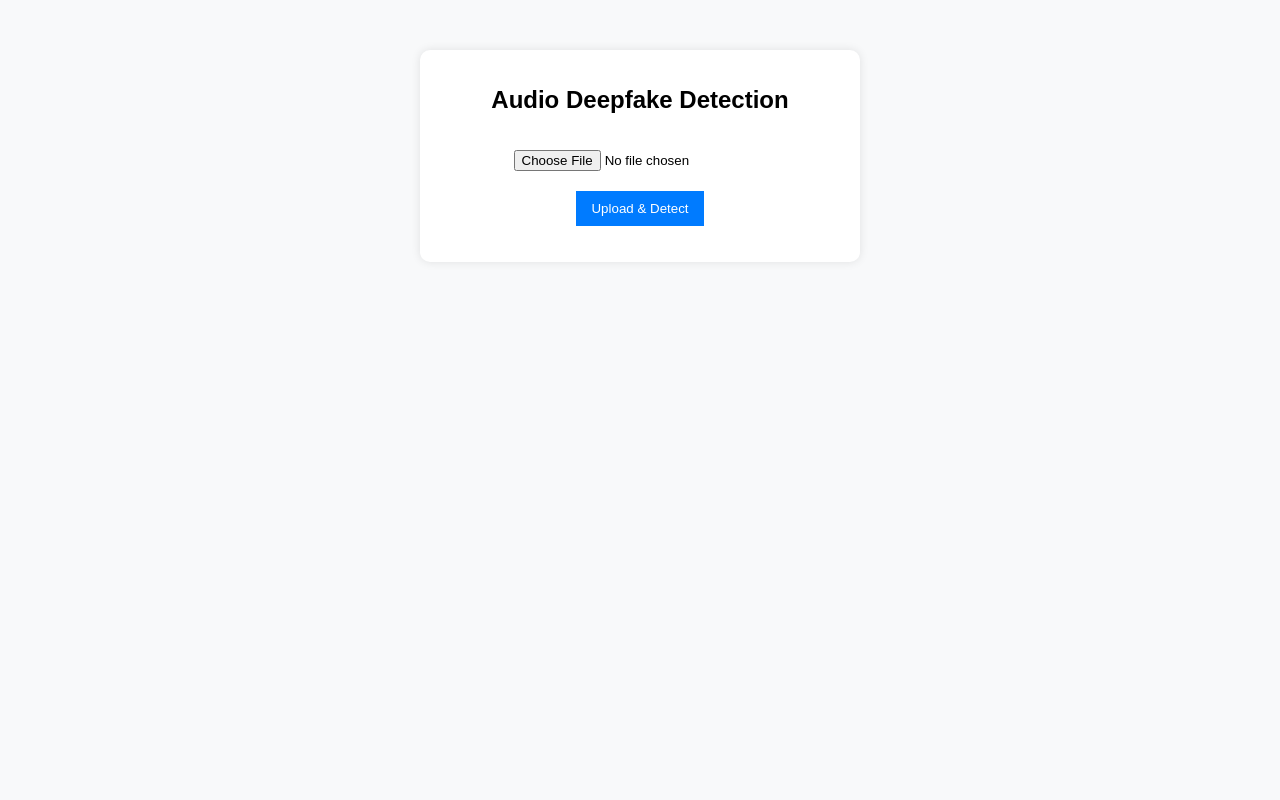
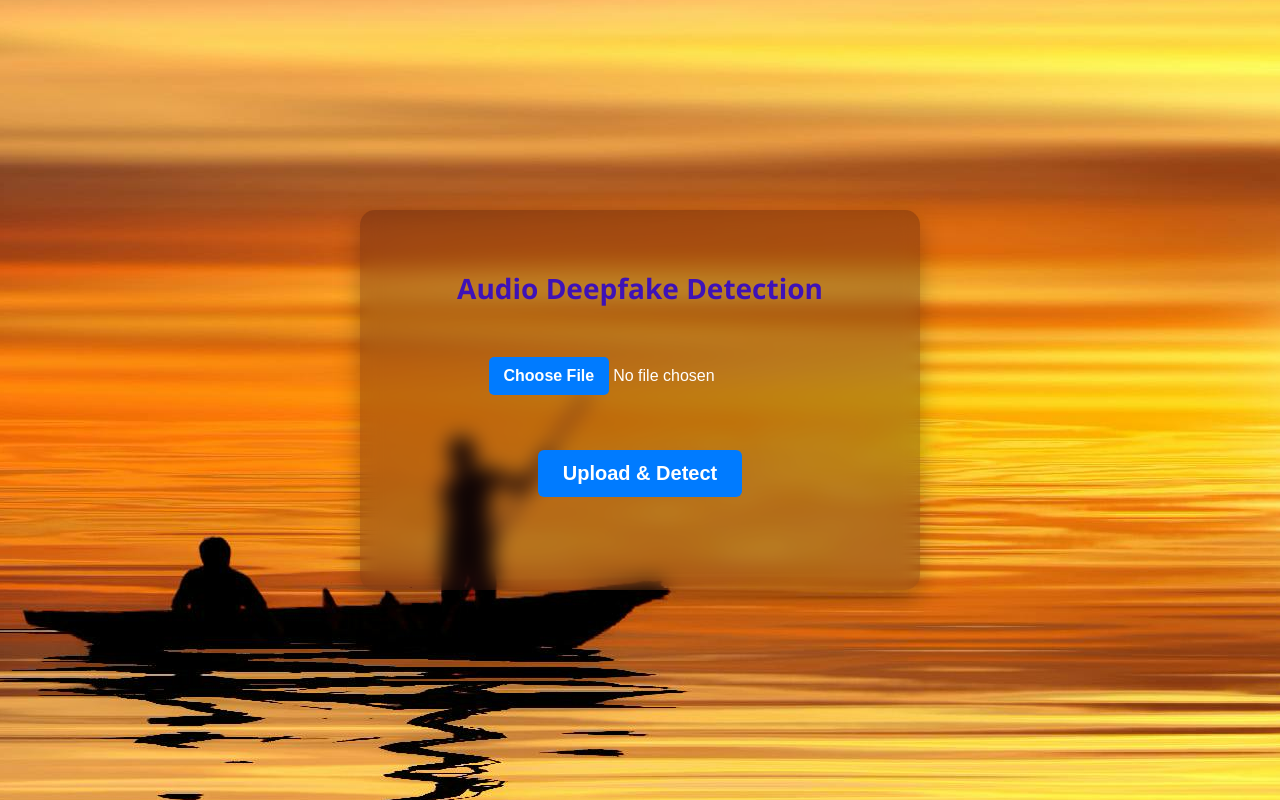
Before and after one commit to aryanshrivastava3138/Audio-Deepfake-Detection, a Flask app: page / in a window 1280 px wide. Run offline with Flask 3, Linux system fonts and the light colour scheme.

Commit message:
update UI

```diff
--- a/static/styles.css
+++ b/static/styles.css
@@ -1,36 +1,101 @@
+/* Use a more modern font */
 body {
-    font-family: Arial, sans-serif;
-    text-align: center;
-    background-color: #f8f9fa;
-    margin: 50px;
+    font-family: 'Segoe UI', Tahoma, Geneva, Verdana, sans-serif;
+    background: url('pexels-jplenio-1435075.jpg') no-repeat center center fixed;
+    margin: 0;
+    padding: 0;
+    display: flex;
+    align-items: center;
+    justify-content: center;
+    height: 100vh;
 }
 
+/* Centered container with soft shadows and padding */
 .container {
-    background: white;
-    padding: 20px;
-    border-radius: 10px;
-    box-shadow: 0px 0px 10px rgba(0, 0, 0, 0.1);
-    max-width: 400px;
-    margin: auto;
+    background: rgba(51, 17, 17, 0.303);  /*transparent white */
+    padding: 40px 30px;
+    border-radius: 15px;
+    box-shadow: 0 10px 25px rgba(0, 0, 0, 0.3);
+    text-align: center;
+    width: 90%;
+    height: 300px;
+    max-width: 500px;
+    animation: fadeIn 0.5s ease-in-out;
+    backdrop-filter: blur(10px); /* glass effect */
 }
 
+/* Stylish heading */
 h1 {
-    font-size: 24px;
+    font-size: 28px;
+    margin-bottom: 25px;
+    color: #3e12b7;
 }
 
-input {
-    margin: 10px 0;
+/* Inputs with spacing and better look */
+/* input[type="file"] {
+    margin: 15px auto;
+    padding: 8px;
+    font-size: 15px;
+} */
+input[type="file"] {
+    margin: 15px auto;
     padding: 10px;
+    font-size: 16px;
+    color: white; /* Changed font color to white */
 }
 
-button {
+input[type="file"]::file-selector-button {
     background-color: #007bff;
     color: white;
     border: none;
     padding: 10px 15px;
+    font-size: 16px;
+    font-weight: bold;
+    border-radius: 5px;
     cursor: pointer;
+    transition: background-color 0.3s ease;
 }
 
+input[type="file"]::file-selector-button:hover {
+    background-color: #08223d;
+}
+
+
+/* Better styled button */
+button {
+    margin-top: 30px;
+    background-color: #007bff;
+    color: white;
+    border: none;
+    padding: 12px 25px;
+    font-size: 20px;
+    font-weight: bold;
+    border-radius: 6px;
+    cursor: pointer;
+    transition: background-color 0.3s ease;
+}
+
+/* Button hover effect */
 button:hover {
-    background-color: #0056b3;
+    background-color: #04213e;
 }
+
+/* Prediction result */
+#result {
+    font-size: 25px;
+    margin-top: 30px;
+    font-weight: bold;
+    color: #f4f3f7;
+}
+
+/* Smooth fade-in animation */
+@keyframes fadeIn {
+    from {
+        opacity: 0;
+        transform: translateY(-20px);
+    }
+    to {
+        opacity: 1;
+        transform: translateY(0);
+    }
+}
--- a/templates/index.html
+++ b/templates/index.html
@@ -4,7 +4,6 @@
     <meta charset="UTF-8">
     <meta name="viewport" content="width=device-width, initial-scale=1.0">
     <title>Audio Deepfake Detection</title>
-    <!-- <link rel="stylesheet" href="styles.css"> -->
     <link rel="stylesheet" href="{{ url_for('static', filename='styles.css') }}">
 </head>
 <body>
@@ -36,7 +35,7 @@
             });
 
             let result = await response.json();
-            document.getElementById("result").innerText = `Prediction: ${result.prediction}`;
+            document.getElementById("result").innerText = `Prediction: The Audio is  ${result.prediction}`;
         });
     </script>
 </body>
```
Also changed, not shown: static/324324.jpg (added), static/5764.jpg (added), static/pexels-jplenio-1435075.jpg (added), 15 other files.
